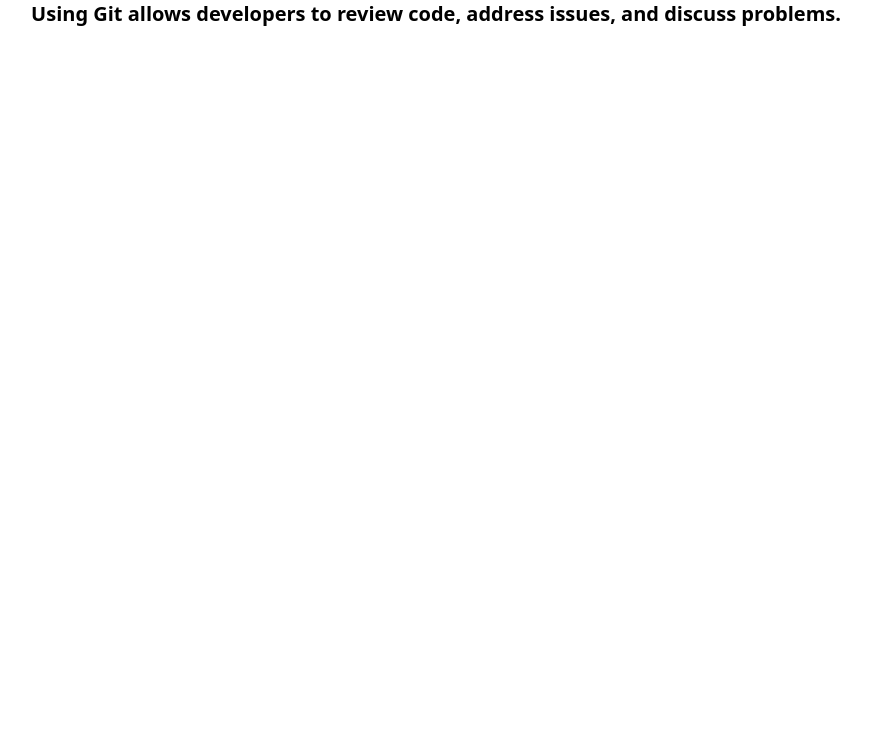
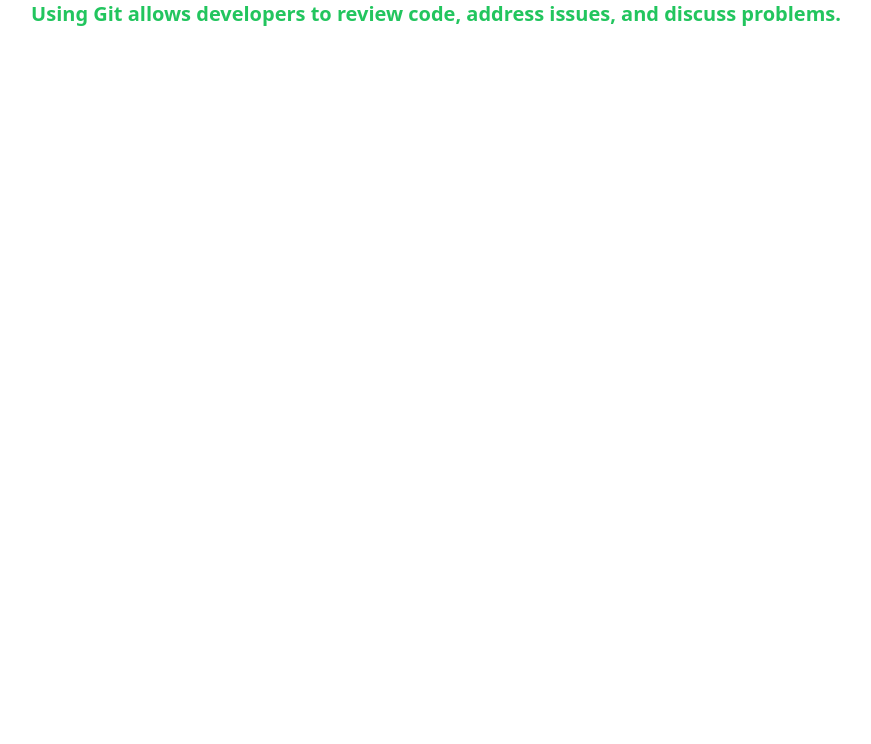
Before and after one commit to jopiniano/mdia-4590-wk7, a plain HTML site: page index.html in a window 1280 px wide. Shown: the part 56-800 px from the top of the page, without its empty margins (204-1075 px from the left). Drawn offline with nearby package versions, Linux system fonts and the light colour scheme.

Commit message:
Adds new color to heading

```diff
--- a/index.html
+++ b/index.html
@@ -11,7 +11,7 @@
     <header class="container px-4 mx-auto">
         <div class="text-center mt-2">
             <h1 class="text-2xl font-bold underline">Let's Collaborate w/ Github!</h1>
-            <h3 class="text-xl font-bold mt-4">Using Git allows developers to review code, address issues, and discuss problems.</h3>
+            <h3 class="text-xl font-bold mt-4 text-green-500">Using Git allows developers to review code, address issues, and discuss problems.</h3>
         </div>
 
     </header>
```
